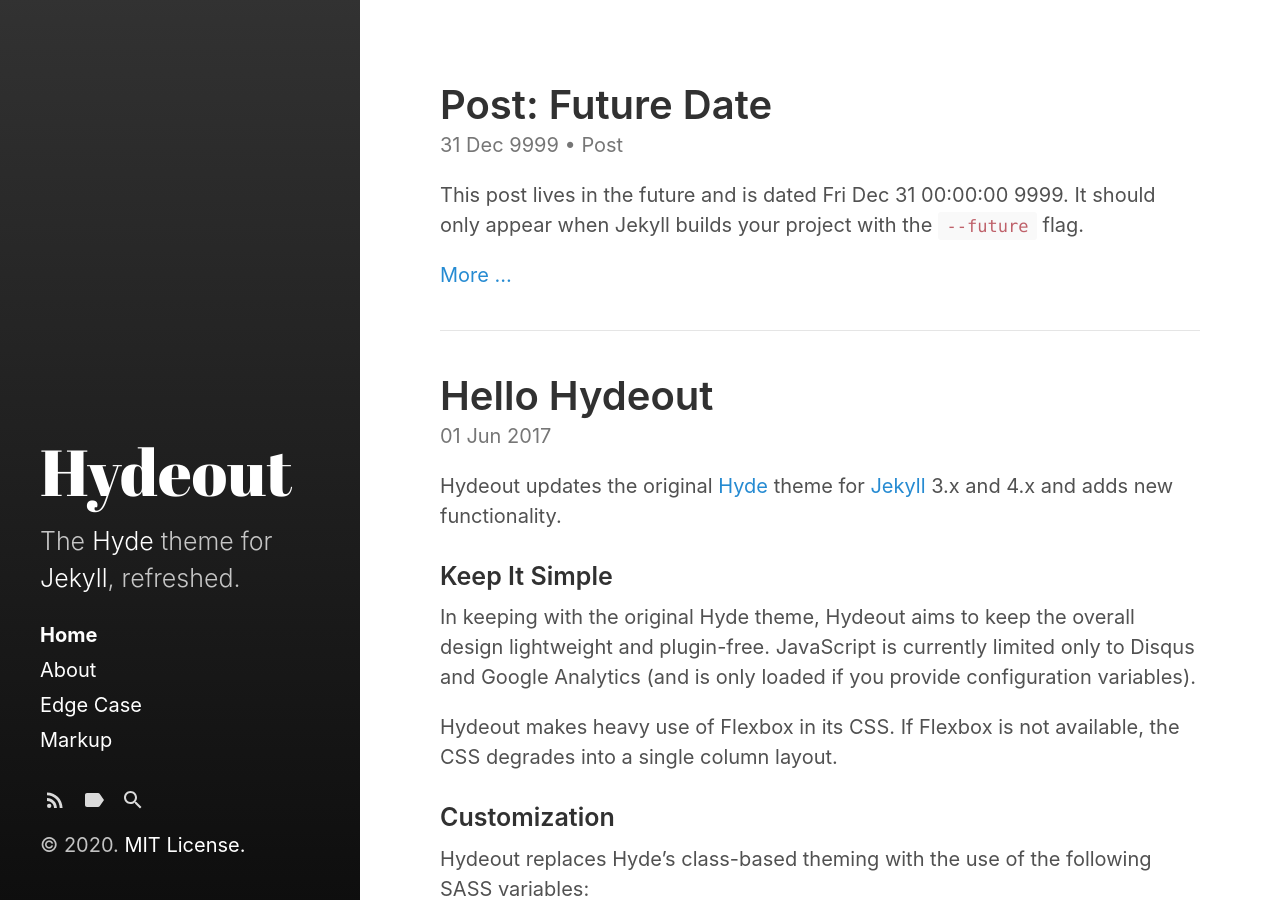
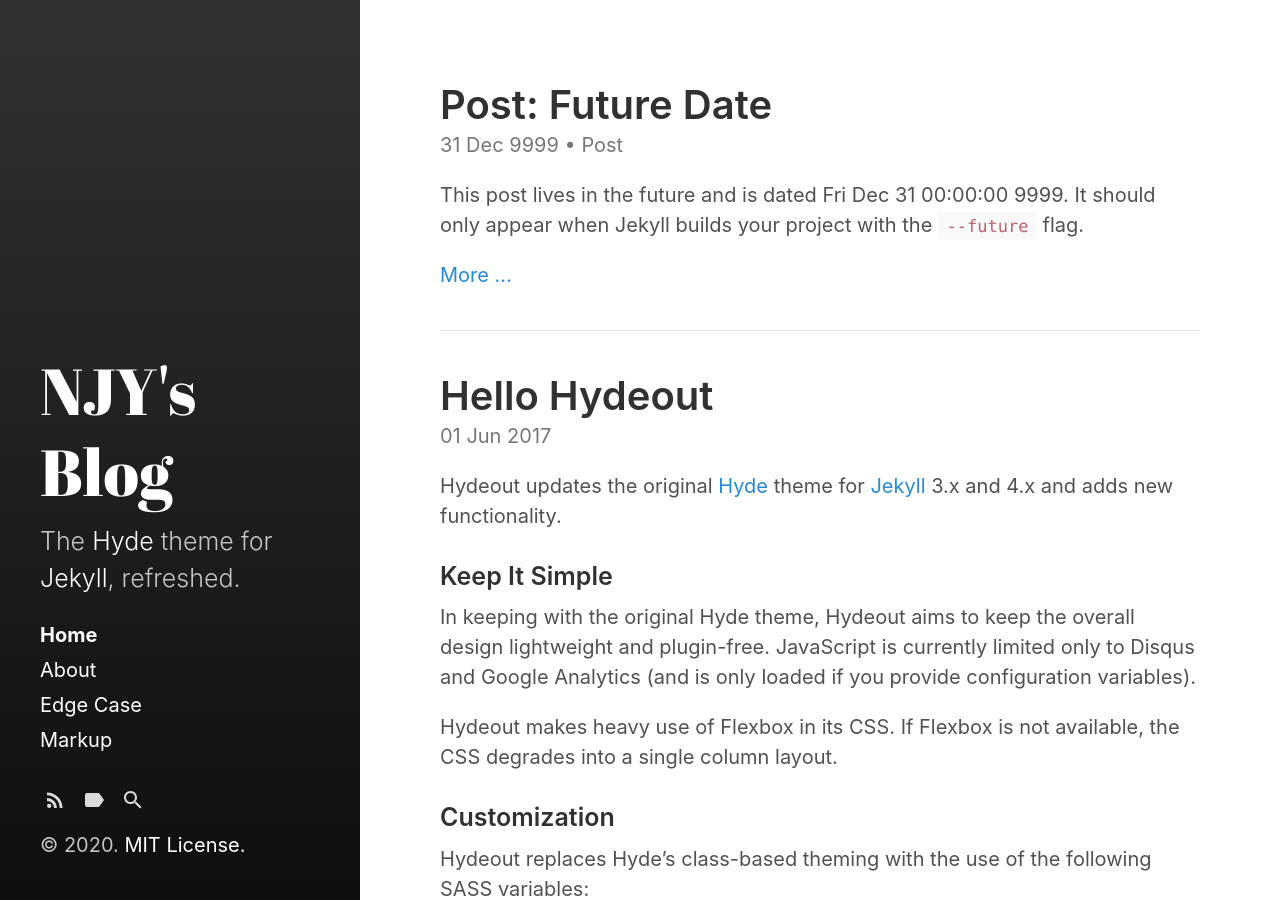
Before and after one commit to jynah92/jynah92.github.io, a Jekyll site: the page built from index.html, in a window 1280 px wide and 900 px high. Built offline with Jekyll 4.4.1, drawn with Linux system fonts in a browser that asks for light colours; the list of posts is cut into pages by our own code.

Commit message:
Update _config.yml

```diff
--- a/_config.yml
+++ b/_config.yml
@@ -3,8 +3,8 @@ markdown:         kramdown
 highlighter:      rouge
 
 # Setup
-title:            Hydeout
-tagline:          'A Jekyll theme'
+title:            NJY's Blog
+tagline:          'Programming / Musics / Videos'
 description:      'The <a href="http://hyde.getpoole.com" target="_blank">Hyde</a> theme for <a href="http://jekyllrb.com" target="_blank">Jekyll</a>, refreshed.'
 url:              https://jynah92.github.io
 baseurl:          ''
```
